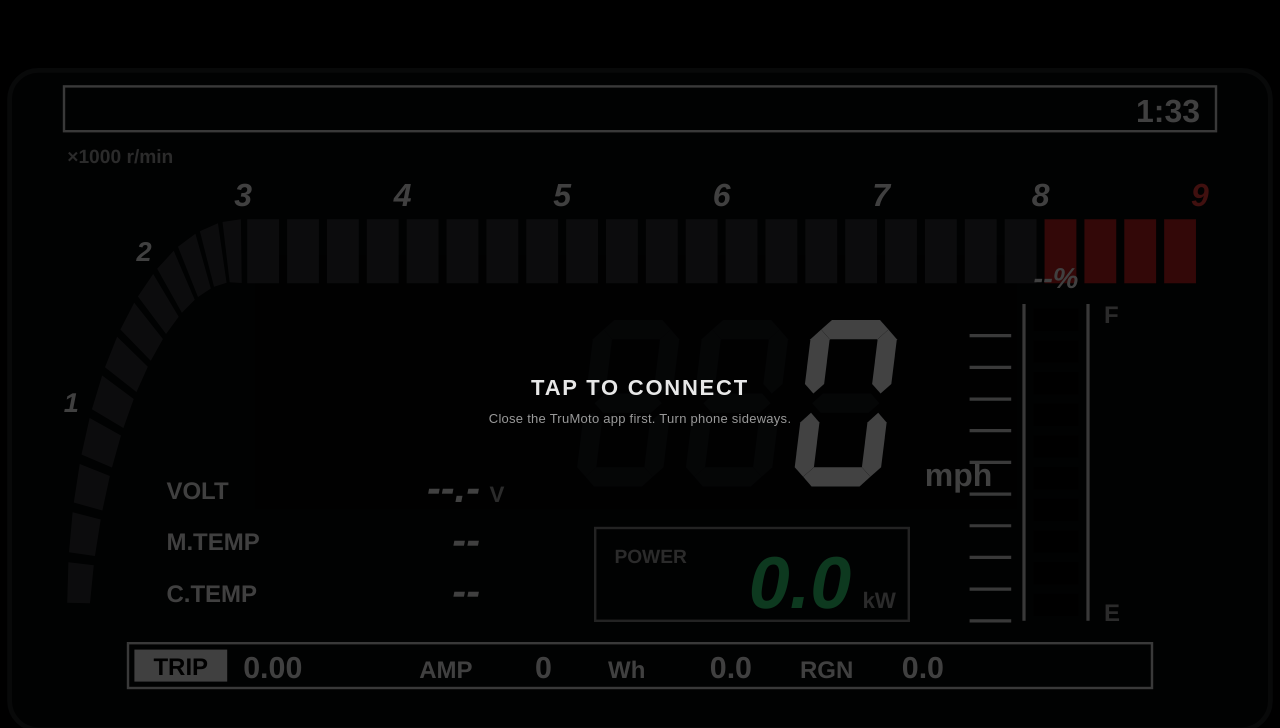
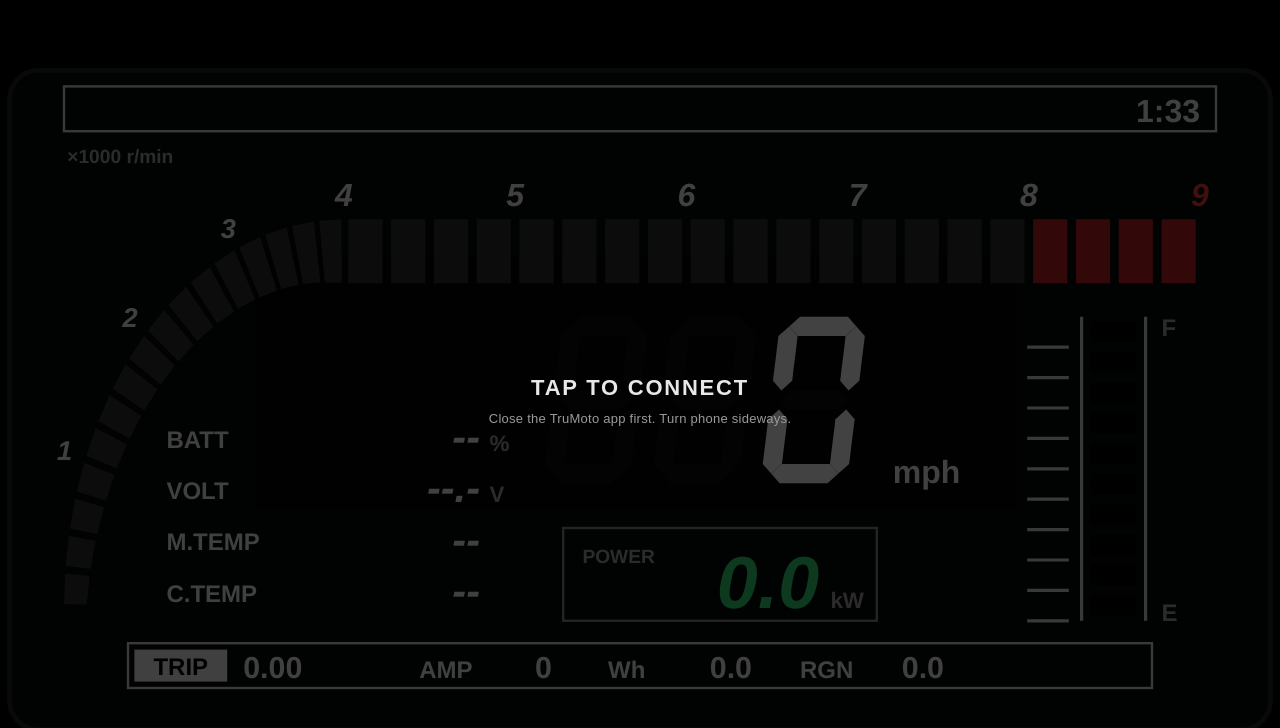
Before and after one commit to VancePeterson/trumoto-gauge, a plain HTML site: page index.html in a window 1280 px wide. Drawn offline with Linux system fonts and the light colour scheme.

Commit message:
Corrected R1-style

```diff
--- a/index.html
+++ b/index.html
@@ -72,9 +72,9 @@ function chip(x,y,label){const g=el('g',{});const w=label.length*10+14;
 
 // --- RPM bar ---
 txt(42,62,'×1000 r/min',{'font-size':12,class:'dim'});
-const ARC = {cx:152, cy:340, rx:110, ry:243};   // left sweep
+const ARC = {cx:215, cy:340, rx:175, ry:243};   // left sweep
 const LINE_END_X = 750, TOP_Y = ARC.cy-ARC.ry;  // 97
-const ARC_FRAC = 3000/RPM_MAX;                  // first 3000 rpm on the curve
+const ARC_FRAC = 4000/RPM_MAX;                  // first 4000 rpm on the curve
 function thick(u){return u<ARC_FRAC ? 14+26*(u/ARC_FRAC) : 40;}
 function pt(u){ // returns outer & inner points at bar position u (0..1)
   const th=thick(u);
@@ -104,7 +104,7 @@ function setRpm(rpm){
 }
 
 // --- speed: 7-segment digits ---
-const DIG={w:54,h:104,t:12}, SPEED_X=372, SPEED_Y=160;
+const DIG={w:54,h:104,t:12}, SPEED_X=352, SPEED_Y=158;
 const SEGMAP={0:'abcdef',1:'bc',2:'abged',3:'abgcd',4:'fgbc',5:'afgcd',6:'afgedc',7:'abc',8:'abcdefg',9:'abcdfg',' ':''};
 function segPoly(s){const {w,h,t}=DIG, m=h/2, e=t/2;
   const H=(y)=>[[e,y],[t,y-e],[w-t,y-e],[w-e,y],[w-t,y+e],[t,y+e]];
@@ -118,24 +118,25 @@ for(let d=0;d<3;d++){
 }
 function setDigits(n){
   const s=String(Math.max(0,Math.min(999,Math.round(n)))).padStart(3,' ');
-  digits.forEach((dg,i)=>{const on=SEGMAP[s[i]];for(const k in dg) dg[k].setAttribute('fill', on.includes(k)?'#ececec':'#141618');});
+  digits.forEach((dg,i)=>{const on=SEGMAP[s[i]];for(const k in dg) dg[k].setAttribute('fill', on.includes(k)?'#ececec':'#0d0e10');});
 }
 const unitTxt = txt(SPEED_X+3*(DIG.w+14)+2, SPEED_Y+DIG.h, '', {'font-size':20,class:'tap'});
 
 // --- power box (where the R1 shows gear) ---
-el('rect',{x:372,y:290,width:196,height:58,fill:'none',stroke:'#7d7d7d','stroke-width':1.5});
-txt(384,312,'POWER',{'font-size':12,class:'dim'});
-const kwTxt = txt(500,340,'0.0',{'text-anchor':'middle','font-size':46,class:'it'}); kwTxt.style.fill='#2ecc71';
-txt(560,340,'kW',{'text-anchor':'end','font-size':14,class:'dim'});
+el('rect',{x:352,y:290,width:196,height:58,fill:'none',stroke:'#7d7d7d','stroke-width':1.5});
+txt(364,312,'POWER',{'font-size':12,class:'dim'});
+const kwTxt = txt(480,340,'0.0',{'text-anchor':'middle','font-size':46,class:'it'}); kwTxt.style.fill='#2ecc71';
+txt(540,340,'kW',{'text-anchor':'end','font-size':14,class:'dim'});
 
 // --- left readouts (temps & volts) ---
 const readG=el('g',{class:'tap'});
+txt(104,240,'BATT',{'font-size':15},readG); const socTxt=txt(300,242,'--',{'text-anchor':'end','font-size':26,class:'it'},readG); txt(306,242,'%',{'font-size':14,class:'dim'},readG);
 txt(104,272,'VOLT',{'font-size':15},readG);   const voltTxt=txt(300,274,'--.-',{'text-anchor':'end','font-size':26,class:'it'},readG); txt(306,274,'V',{'font-size':14,class:'dim'},readG);
 txt(104,304,'M.TEMP',{'font-size':15},readG); const mtTxt=txt(300,306,'--',{'text-anchor':'end','font-size':26,class:'it'},readG);  const mtU=txt(306,306,'',{'font-size':14,class:'dim'},readG);
 txt(104,336,'C.TEMP',{'font-size':15},readG); const ctTxt=txt(300,338,'--',{'text-anchor':'end','font-size':26,class:'it'},readG);  const ctU=txt(306,338,'',{'font-size':14,class:'dim'},readG);
 
 // --- right ladder: battery level ---
-const LAD={x:640,y:150,h:198,n:10};
+const LAD={x:676,y:158,h:190,n:10};
 el('line',{x1:LAD.x,y1:LAD.y,x2:LAD.x,y2:LAD.y+LAD.h,stroke:'#cfcfcf','stroke-width':2});
 el('line',{x1:LAD.x+40,y1:LAD.y,x2:LAD.x+40,y2:LAD.y+LAD.h,stroke:'#cfcfcf','stroke-width':2});
 const ladderBars=[];
@@ -145,7 +146,7 @@ for(let k=0;k<LAD.n;k++){
   ladderBars.push(el('rect',{x:LAD.x+6,y,width:28,height:LAD.h/LAD.n-6}));
 }
 txt(LAD.x+50,LAD.y+12,'F',{'font-size':15,class:'dim'}); txt(LAD.x+50,LAD.y+LAD.h,'E',{'font-size':15,class:'dim'});
-const socTxt = txt(LAD.x+20,LAD.y-10,'--%',{'text-anchor':'middle','font-size':18,class:'it'});
+
 
 // --- bottom bar ---
 el('rect',{x:80,y:362,width:640,height:28,fill:'none',stroke:'#cfcfcf','stroke-width':1.5});
@@ -154,7 +155,7 @@ const tripTxt = txt(152,384,'0.00',{'font-size':19}); const tripU=txt(205,384,''
 txt(262,384,'AMP',{'font-size':15});  const ampTxt=txt(345,384,'0',{'text-anchor':'end','font-size':19});
 txt(380,384,'Wh',{'font-size':15});   const whTxt=txt(470,384,'0.0',{'text-anchor':'end','font-size':19});
 txt(500,384,'RGN',{'font-size':15});  const rgnTxt=txt(590,384,'0.0',{'text-anchor':'end','font-size':19});
-const fwTxt = txt(712,384,'',{'text-anchor':'end','font-size':12,class:'dim'});
+const fwTxt = txt(250,34,'',{'font-size':13,class:'dim'});
 
 // ======================= MATH =======================
 const POLE_PAIRS = MOTOR_POLES/2, WHEEL_CIRC = Math.PI*WHEEL_DIA_M;
@@ -181,7 +182,7 @@ function render(v){
   mtU.textContent = ctU.textContent = useF?'°F':'°C';
   // battery: smooth so it doesn't jump with voltage sag
   const s=soc(v.vin); socSmooth = socSmooth===null ? s : socSmooth + (s-socSmooth)*0.02;
-  socTxt.textContent = Math.round(socSmooth)+'%';
+  socTxt.textContent = Math.round(socSmooth);
   ladderBars.forEach((b,k)=>b.setAttribute('fill', k < Math.ceil(socSmooth/10) ? (socSmooth<20?'#ff3b30':'#4fc3f7') : '#1a1c1e'));
   // trip since connect
   if(tripStartTach===null) tripStartTach=v.tachAbs;
@@ -202,6 +203,7 @@ const FAULTS=['NONE','OVER VOLTAGE','UNDER VOLTAGE','DRV','ABS OVER CURRENT','FE
 unitTxt.addEventListener('click',e=>{e.stopPropagation();useKmh=!useKmh;store.set('kmh',useKmh);last&&render(last);});
 readG.addEventListener('click',e=>{e.stopPropagation();useF=!useF;store.set('degF',useF);last&&render(last);});
 setInterval(()=>{const d=new Date();clockTxt.textContent=d.getHours()+':'+String(d.getMinutes()).padStart(2,'0');},1000);
+const tick=()=>{const d=new Date();clockTxt.textContent=d.getHours()+':'+String(d.getMinutes()).padStart(2,'0');}; tick();
 setRpm(0); setDigits(0); unitTxt.textContent=useKmh?'km/h':'mph';
 
 // ======================= BLE CONNECTION =======================
```
